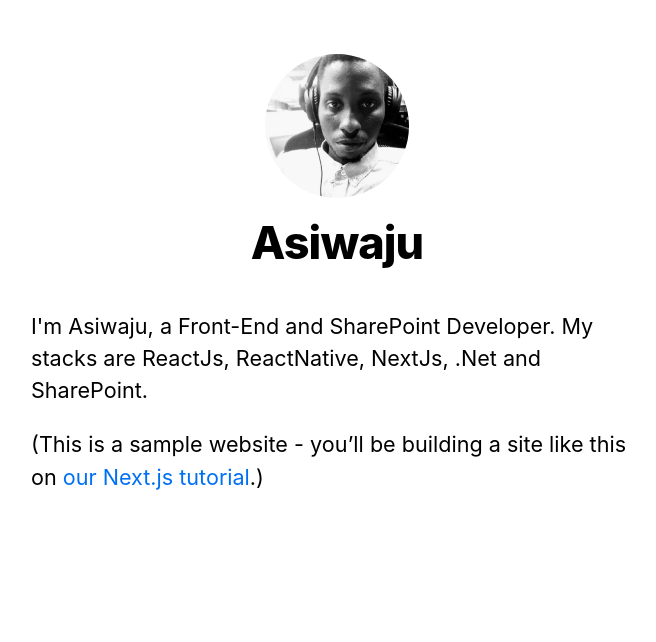
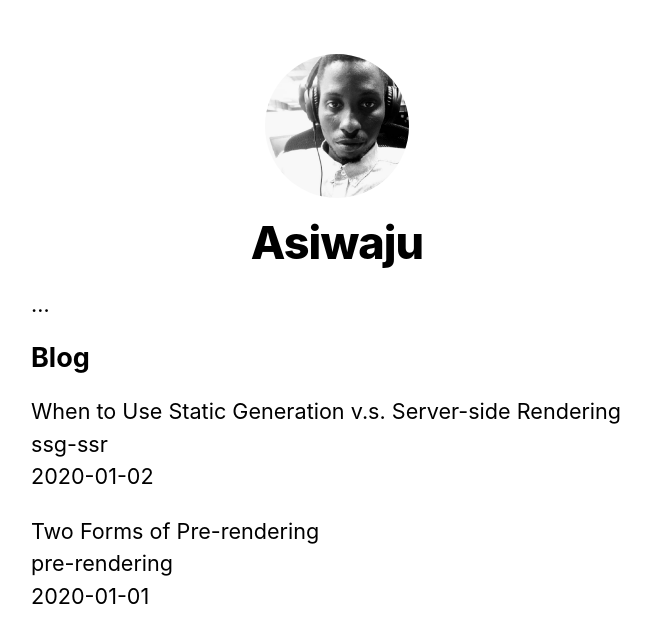
Before and after one commit to AsiwajuDev/nextjs-blog, a Next.js app: page / in a window 1280 px wide. Shown: the top 642 px of the page, without its empty margins (303-959 px from the left). Built offline with nearby package versions, Linux system fonts and the light colour scheme.

Commit message:
Pre-rendering and Data Fetching completed

```diff
--- /dev/null
+++ b/lib/posts.js
@@ -0,0 +1,35 @@
+import fs from "fs";
+import path from "path";
+import matter from "gray-matter";
+
+const postsDirectory = path.join(process.cwd(), "posts");
+
+export function getSortedPostsData() {
+  // Get file names under /posts
+  const fileNames = fs.readdirSync(postsDirectory);
+  const allPostsData = fileNames.map((fileName) => {
+    // Remove ".md" from file name to get id
+    const id = fileName.replace(/\.md$/, "");
+
+    // Read markdown file as string
+    const fullPath = path.join(postsDirectory, fileName);
+    const fileContents = fs.readFileSync(fullPath, "utf8");
+
+    // Use gray-matter to parse the post metadata section
+    const matterResult = matter(fileContents);
+
+    // Combine the data with the id
+    return {
+      id,
+      ...matterResult.data,
+    };
+  });
+  // Sort posts by date
+  return allPostsData.sort((a, b) => {
+    if (a.date < b.date) {
+      return 1;
+    } else {
+      return -1;
+    }
+  });
+}
--- a/package.json
+++ b/package.json
@@ -8,6 +8,7 @@
     "start": "next start"
   },
   "dependencies": {
+    "gray-matter": "^4.0.2",
     "next": "9.3.5",
     "react": "16.13.1",
     "react-dom": "16.13.1"
--- a/pages/index.js
+++ b/pages/index.js
@@ -1,14 +1,24 @@
 import Head from "next/head";
 import Layout, { siteTitle } from "../components/layout/layout";
 import utilStyles from "../styles/utils.module.css";
+import { getSortedPostsData } from "../lib/posts";
 
-export default function Home() {
+export async function getStaticProps() {
+  const allPostsData = getSortedPostsData();
+  return {
+    props: {
+      allPostsData,
+    },
+  };
+}
+
+export default function Home({ allPostsData }) {
   return (
     <Layout home>
       <Head>
         <title>{siteTitle}</title>
       </Head>
-      <section className={utilStyles.headingMd}>
+      {/* <section className={utilStyles.headingMd}>
         <p>
           I'm Asiwaju, a Front-End and SharePoint Developer. My stacks are
           ReactJs, ReactNative, NextJs, .Net and SharePoint.
@@ -17,6 +27,21 @@
           (This is a sample website - you’ll be building a site like this on{" "}
           <a href="https://nextjs.org/learn">our Next.js tutorial</a>.)
         </p>
+      </section> */}
+      <section className={utilStyles.headingMd}>…</section>
+      <section className={`${utilStyles.headingMd} ${utilStyles.padding1px}`}>
+        <h2 className={utilStyles.headingLg}>Blog</h2>
+        <ul className={utilStyles.list}>
+          {allPostsData.map(({ id, date, title }) => (
+            <li className={utilStyles.listItem} key={id}>
+              {title}
+              <br />
+              {id}
+              <br />
+              {date}
+            </li>
+          ))}
+        </ul>
       </section>
     </Layout>
   );
--- /dev/null
+++ b/posts/pre-rendering.md
@@ -0,0 +1,11 @@
+---
+title: "Two Forms of Pre-rendering"
+date: "2020-01-01"
+---
+
+Next.js has two forms of pre-rendering: **Static Generation** and **Server-side Rendering**. The difference is in **when** it generates the HTML for a page.
+
+- **Static Generation** is the pre-rendering method that generates the HTML at **build time**. The pre-rendered HTML is then _reused_ on each request.
+- **Server-side Rendering** is the pre-rendering method that generates the HTML on **each request**.
+
+Importantly, Next.js lets you **choose** which pre-rendering form to use for each page. You can create a "hybrid" Next.js app by using Static Generation for most pages and using Server-side Rendering for others.
--- /dev/null
+++ b/posts/ssg-ssr.md
@@ -0,0 +1,19 @@
+---
+title: "When to Use Static Generation v.s. Server-side Rendering"
+date: "2020-01-02"
+---
+
+We recommend using **Static Generation** (with and without data) whenever possible because your page can be built once and served by CDN, which makes it much faster than having a server render the page on every request.
+
+You can use Static Generation for many types of pages, including:
+
+- Marketing pages
+- Blog posts
+- E-commerce product listings
+- Help and documentation
+
+You should ask yourself: "Can I pre-render this page **ahead** of a user's request?" If the answer is yes, then you should choose Static Generation.
+
+On the other hand, Static Generation is **not** a good idea if you cannot pre-render a page ahead of a user's request. Maybe your page shows frequently updated data, and the page content changes on every request.
+
+In that case, you can use **Server-Side Rendering**. It will be slower, but the pre-rendered page will always be up-to-date. Or you can skip pre-rendering and use client-side JavaScript to populate data.
```
Also changed, not shown: 1 other file (tests, documents, lock files or other folders).
